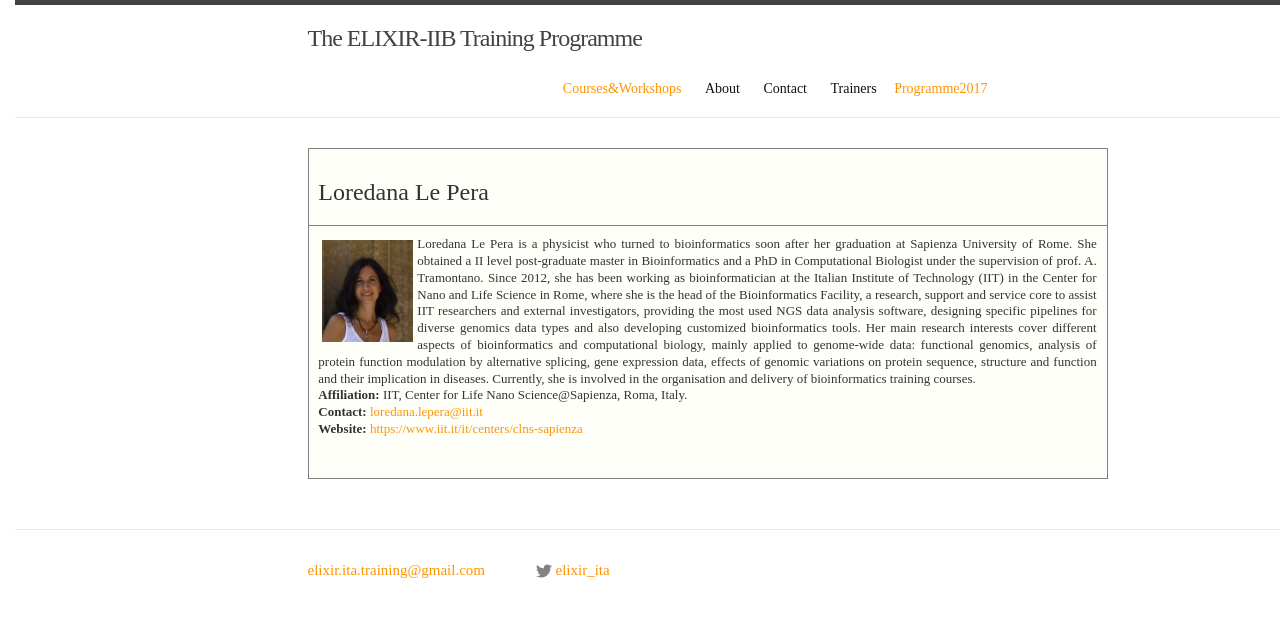
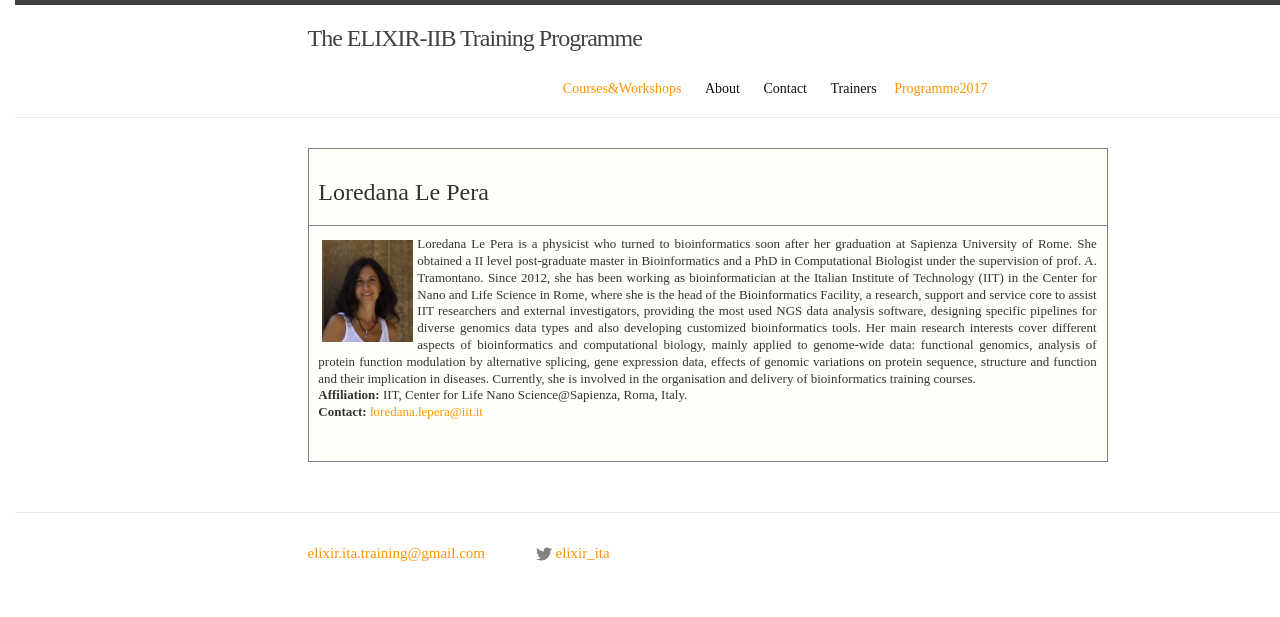
Before and after one commit to ELIXIR-IIB-training/website, a Jekyll site: the page built from instructors/loredana_le_pera.html, in a window 1280 px wide. Shown: the top 617 px of the page. Built offline with Jekyll 4.4.1, drawn with Linux system fonts in a browser that asks for light colours; nearby versions of some CDN libraries; some web fonts are replaced.

Commit message:
Remove IIT link

```diff
--- a/instructors/loredana_le_pera.html
+++ b/instructors/loredana_le_pera.html
@@ -43,7 +43,6 @@ layout: default
 <br>
 <b>Affiliation:</b> IIT, Center for Life Nano Science@Sapienza, Roma, Italy.<br>
 <b>Contact:</b> <a href="mailto:loredana.lepera@iit.com">loredana.lepera@iit.it</a><br>
-<b>Website:</b> <a href:"https://www.iit.it/it/centers/clns-sapienza">https://www.iit.it/it/centers/clns-sapienza</a>
 			    </p>
 			</font>
 	       	    </div>
```
